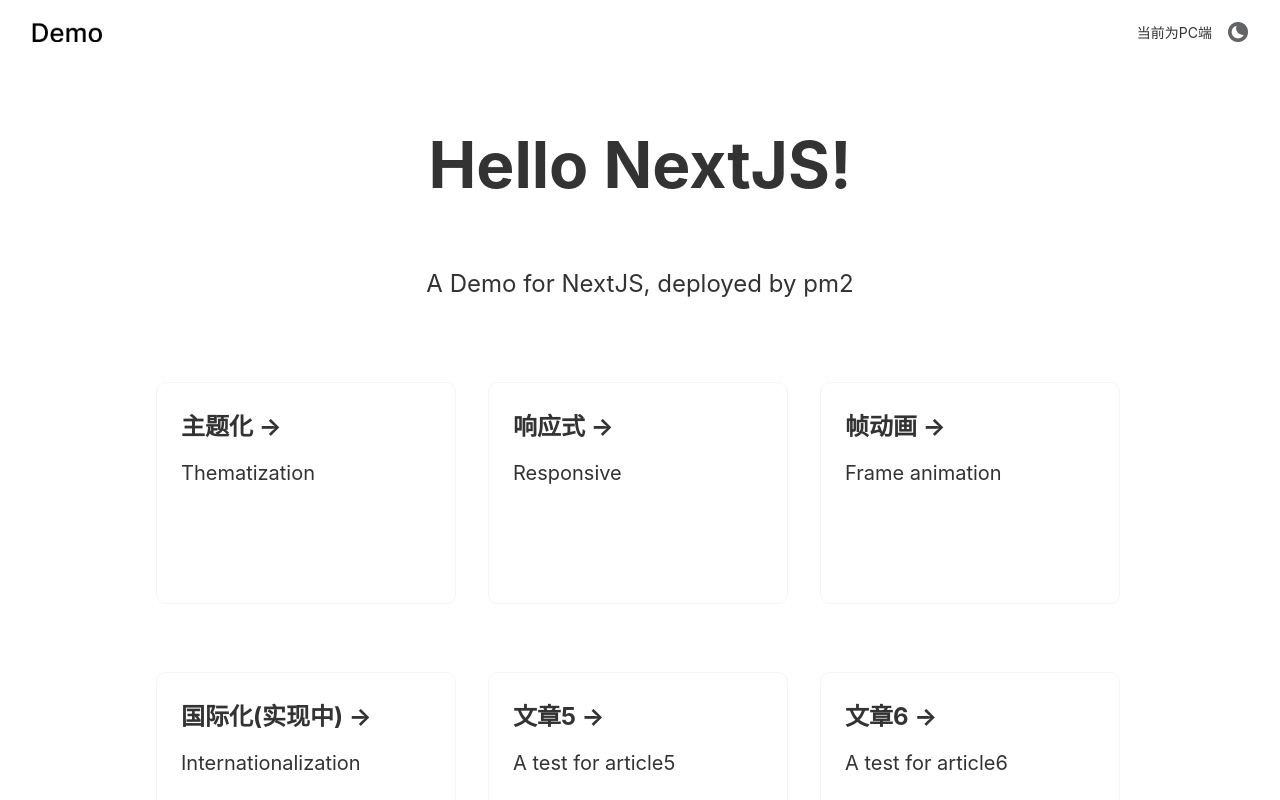
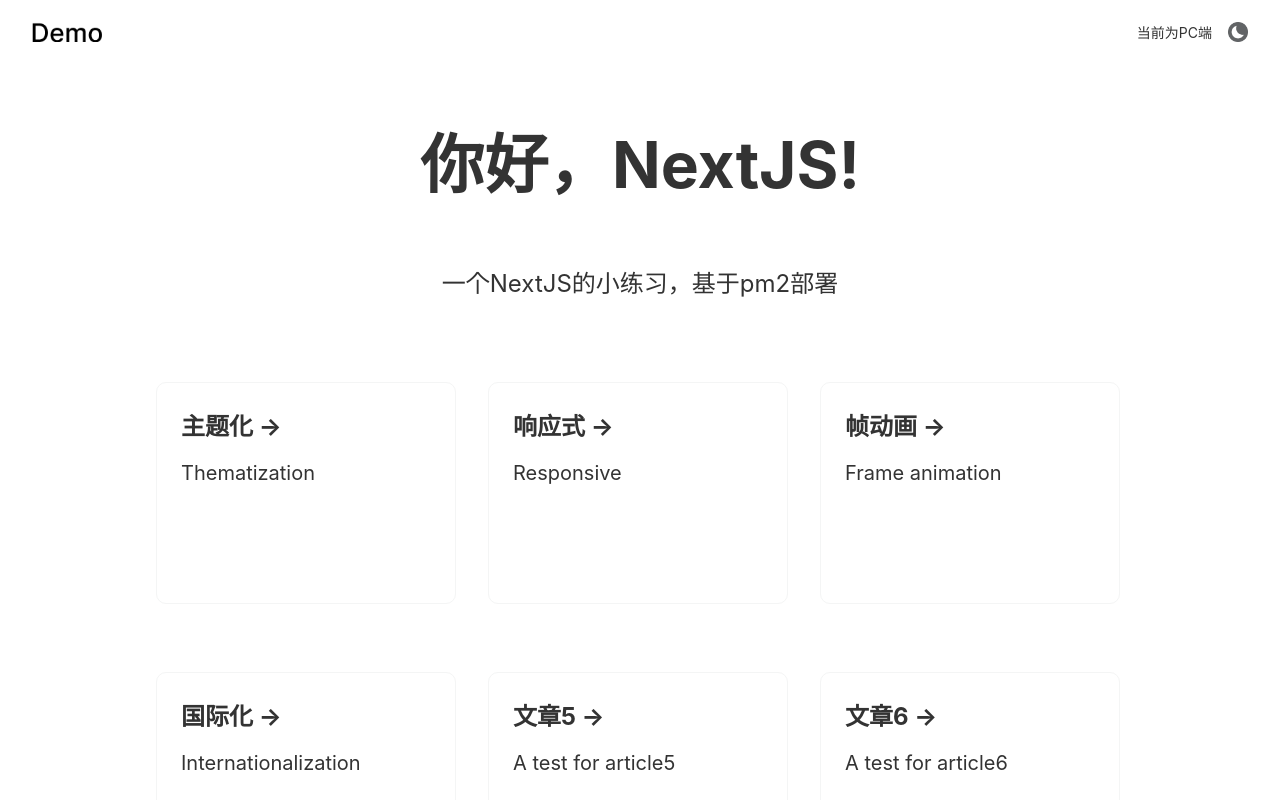
Before and after one commit to whale2002/next, a Next.js app: page / in a window 1280 px wide. Shown: the top 800 px of the page. Built offline with nearby package versions, Linux system fonts and the light colour scheme.

Commit message:
feat: easy i18n

```diff
--- a/constants/index.ts
+++ b/constants/index.ts
@@ -11,6 +11,6 @@ export enum Environment {
 }
 
 export enum Language {
-  ch = 'ch',
+  zh = 'zh',
   en = 'en'
 }
--- a/pages/index.tsx
+++ b/pages/index.tsx
@@ -3,20 +3,27 @@ import styles from "./index.module.scss";
 import cName from 'classnames';
 import { useContext, useEffect, useRef } from 'react';
 import { ThemeContext } from '../stores/theme';
+import { LanguageContext } from '../stores/language';
 
-interface IProps {
+interface IItemProps {
   title: string;
   description: string;
   list: {
     label: string;
     info: string;
-    link: string;
+    link?: string;
   }[];
 }
 
-const Home: NextPage<IProps> = ({ title, description, list }) => {
+interface IProps {
+  zh: IItemProps,
+  en: IItemProps
+}
+
+const Home: NextPage<IProps> = (content) => {
   const mainRef = useRef<HTMLDivElement>(null)
   const { theme } = useContext(ThemeContext)
+  const { language } = useContext(LanguageContext)
 
   useEffect(() => {
     mainRef.current?.classList.remove(styles.withAnimation)
@@ -28,12 +35,12 @@ const Home: NextPage<IProps> = ({ title, description, list }) => {
   return (
     <div className={styles.container}>
       <main className={cName([styles.main, styles.withAnimation])} ref={mainRef}>
-        <h1 className={styles.title}>{title}</h1>
+        <h1 className={styles.title}>{content[language].title}</h1>
 
-        <p className={styles.description}>{description}</p>
+        <p className={styles.description}>{content[language].description}</p>
 
         <div className={styles.grid}>
-          {list?.map((item, index) => {
+          {content[language].list?.map((item, index) => {
             return (
               <div
                 key={index}
@@ -52,40 +59,66 @@ const Home: NextPage<IProps> = ({ title, description, list }) => {
 
 Home.getInitialProps = (context) => {
   return {
+    zh: {
+      title: "你好，NextJS!",
+      description: "一个NextJS的小练习，基于pm2部署",
+      list: [
+        {
+          label: "主题化",
+          info: "Thematization",
+        },
+        {
+          label: "响应式",
+          info: "Responsive",
+        },
+        {
+          label: "帧动画",
+          info: "Frame animation",
+        },
+        {
+          label: "国际化",
+          info: "Internationalization",
+        },
+        {
+          label: "文章5",
+          info: "A test for article5",
+        },
+        {
+          label: "文章6",
+          info: "A test for article6",
+        },
+      ],
+    },
+    en: {
       title: "Hello NextJS!",
       description: "A Demo for NextJS, deployed by pm2",
       list: [
         {
-        label: "主题化",
+          label: "Theme",
           info: "Thematization",
-        link: "/article/1",
         },
         {
-        label: "响应式",
+          label: "Response",
           info: "Responsive",
-        link: "/article/2",
         },
         {
-        label: "帧动画",
+          label: "Frame",
           info: "Frame animation",
-        link: "/article/3",
         },
         {
-        label: "国际化(实现中)",
+          label: "I18n",
           info: "Internationalization",
-        link: "/article/4",
         },
         {
           label: "文章5",
-        info: "A test for article5",
-        link: "/article/5",
+          info: "A test for article5"
         },
         {
           label: "文章6",
           info: "A test for article6",
-        link: "/article/6",
         },
       ],
+    }
   };
 };
 
--- a/stores/language.tsx
+++ b/stores/language.tsx
@@ -13,12 +13,12 @@ interface IProps {
 export const LanguageContext = createContext<ILanguageContextProps>({} as ILanguageContextProps)
 
 export const LanguageContextProvider = ({children}: IProps): JSX.Element => {
-  const [language, setLanguage] = useState<Language>(Language.ch)
+  const [language, setLanguage] = useState<Language>(Language.zh)
 
   useEffect(() => {
     const checkLanguage = (): void => {
       const item =
-        (localStorage.getItem("language") as Language) || Language.ch;
+        (localStorage.getItem("language") as Language) || Language.zh;
       setLanguage(item);
     };
     checkLanguage();
```
Also changed, not shown: public/code.png (deleted). Lines whose indentation alone changed are shown as unchanged.
